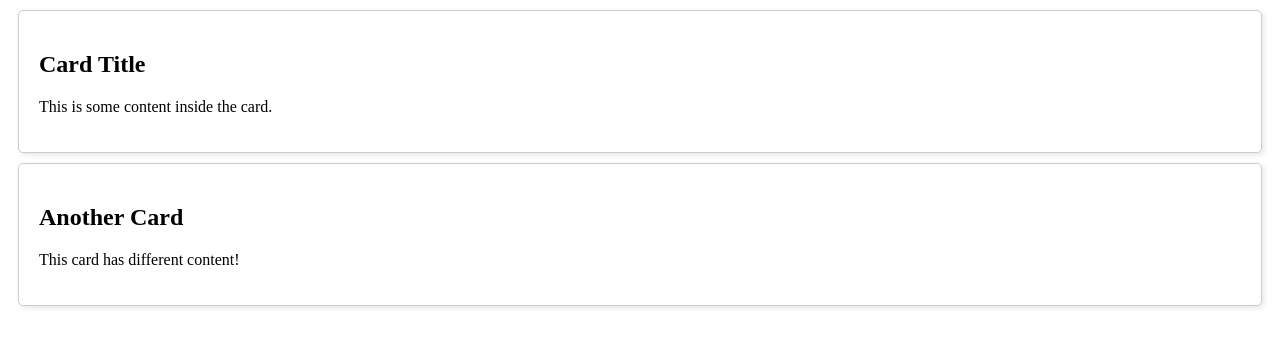
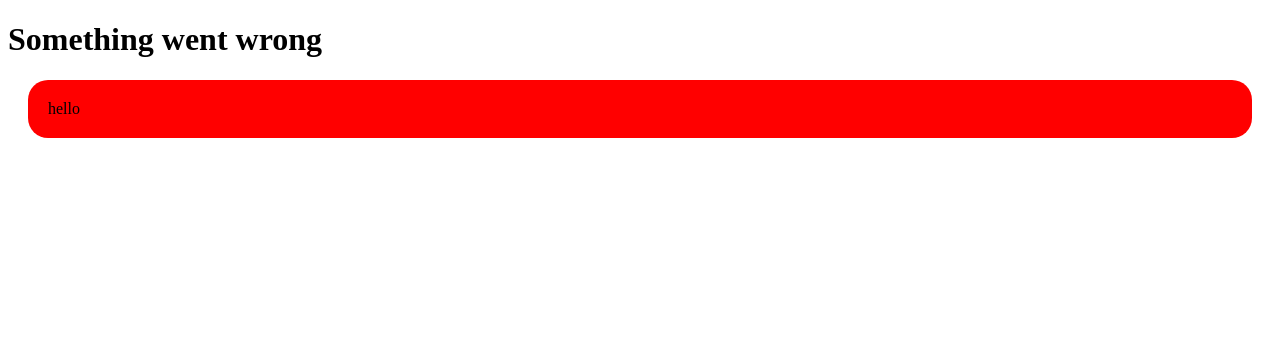
Before and after one commit to mehirk/Harkirat-s-Full-Stack-Course, a React (Vite) app in the folder week-9-offline-react/: page / in a window 1280 px wide. Shown: the top 346 px of the page. Built offline with nearby package versions, Linux system fonts and the light colour scheme.

Commit message:
learrnt about error boundaries

```diff
--- a/week-9-offline-react/src/App.jsx
+++ b/week-9-offline-react/src/App.jsx
@@ -1,35 +1,95 @@
-import React from 'react';
-
-const Card = ({ children }) => {
-    return (
-        <div style={{
-            border: '1px solid #ccc',
-            borderRadius: '5px',
-            padding: '20px',
-            margin: '10px',
-            boxShadow: '2px 2px 5px rgba(0, 0, 0, 0.1)',
-        }}>
-            {children}
-        </div>
-    );
-};
+import React from "react";
 
 const App = () => {
     return (
         <div>
-            <Card>
-                <h2>Card Title</h2>
-                <p>This is some content inside the card.</p>
-            </Card>
-            <Card>
-                <h2>Another Card</h2>
-                <p>This card has different content!</p>
-            </Card>
+            <ErrorBoundary>
+                <Card1 />
+            </ErrorBoundary>
+            <ErrorBoundary>
+                <Card2 />
+            </ErrorBoundary>
         </div>
-    );
-};
+    )
 
-export default App;
+}
+
+function Card1() {
+
+    throw new Error("Error while rendering Card1")
+
+    return <div style={{ background: "red", borderRadius: 20, padding: 20 }}>
+        hi there
+    </div>
+}
+
+function Card2() {
+    return <div style={{ background: "red", borderRadius: 20, padding: 20, margin: 20 }}>
+        hello
+    </div>
+
+}
+
+class ErrorBoundary extends React.Component {
+    constructor(props) {
+        super(props);
+        this.state = { hasError: false };
+    }
+
+    static getDerivedStateFromError(error) {
+        return { hasError: true };
+    }
+
+    componentDidCatchError(error, info) {
+        console.error("Error caught:", error, info);
+    }
+
+    render() {
+        if (this.state.hasError) {
+            return <h1>Something went wrong</h1>
+        }
+
+        return this.props.children;
+    }
+}
+
+
+
+export default App
+
+
+// import React from 'react';
+
+// const Card = ({ children }) => {
+//     return (
+//         <div style={{
+//             border: '1px solid #ccc',
+//             borderRadius: '5px',
+//             padding: '20px',
+//             margin: '10px',
+//             boxShadow: '2px 2px 5px rgba(0, 0, 0, 0.1)',
+//         }}>
+//             {children}
+//         </div>
+//     );
+// };
+
+// const App = () => {
+//     return (
+//         <div>
+//             <Card>
+//                 <h2>Card Title</h2>
+//                 <p>This is some content inside the card.</p>
+//             </Card>
+//             <Card>
+//                 <h2>Another Card</h2>
+//                 <p>This card has different content!</p>
+//             </Card>
+//         </div>
+//     );
+// };
+
+// export default App;
 
 
 // function App() {
```
